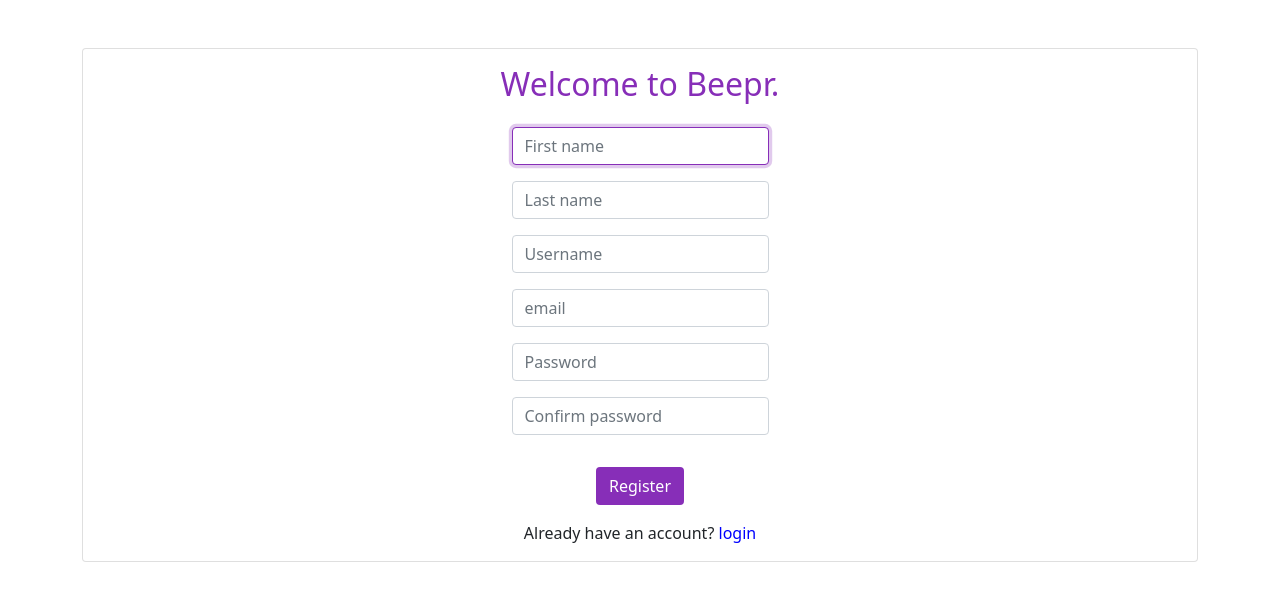
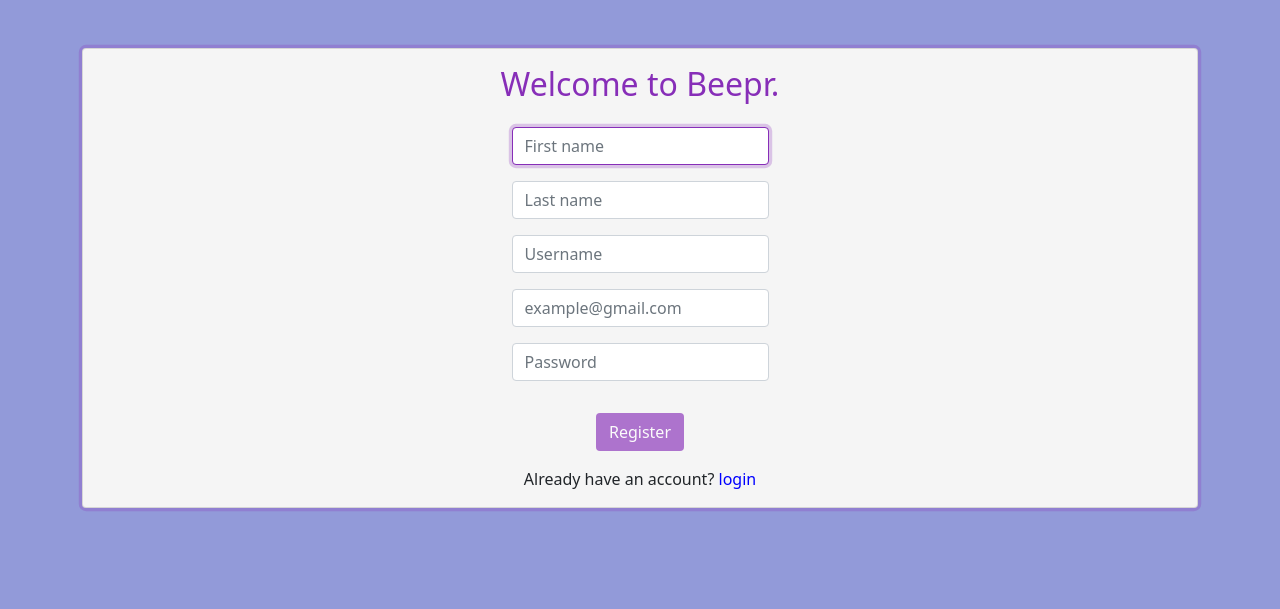
Before and after one commit to sirKay1010/Final_Project-Beepr, a Flask app: page /register in a window 1280 px wide. Shown: the top 609 px of the page. Run offline with Flask 2, Linux system fonts and the light colour scheme; some libraries are stand-ins or nearby versions.

Commit message:
add version 1 of the registration form validation and adding users data  to the db

```diff
--- a/app.py
+++ b/app.py
@@ -21,6 +21,8 @@ Session(app)
 db = SQL("sqlite:///beepr.db")
 
 # request handling
+
+
 @app.after_request
 def after_request(response):
     """Ensure responses aren't cached"""
@@ -30,7 +32,7 @@ def after_request(response):
     return response
 
 
-# ... route
+# Onboarding route
 @app.route("/onboarding")
 def index():
     """  """
@@ -41,8 +43,31 @@ def index():
 # Register route
 @app.route("/register", methods=["POST", "GET"])
 def register():
+    # Select all usernames
+    usernames = db.execute("SELECT username FROM users")
     if request.method == "POST":
-        pass
+        # create a dictionary to store a new users info
+        new_users = {}
+        new_users["firstname"] = request.form.get("firstname")
+        new_users["lastname"] = request.form.get("lastname")
+        new_users["username"] = request.form.get("username")
+        new_users["email"] = request.form.get("email")
+        new_users["password"] = request.form.get("password")
+
+        # What happens if code enters this if block? @mrsinister and @palmwinecode.
+        if not new_users["firstname"] or not new_users["lastname"] or not new_users["username"] or not new_users["email"] or not new_users["password"]:
+            return redirect("/register")
+
+        # Check for duplicate username
+        for pair in usernames:
+            if new_users["username"] == pair["username"]:
+                # What happens if username already exists @mrsinister and @palmwinecode.
+                return redirect("/register")
+
+        password_hash = generate_password_hash(new_users["password"])
+        db.execute("INSERT INTO users (name, username, email, password_hash) VALUES(?,?,?,?)", new_users["firstname"] + " " + new_users["lastname"],  new_users["username"], new_users["email"], password_hash)
+        return redirect("/login")
+
     # if method is GET
     else:
         return render_template("register.html")
--- a/static/script.js
+++ b/static/script.js
@@ -2,9 +2,9 @@
 let form = document.getElementById("addcontact");
 
 // prevent the page from submitting
-form.addEventListener('submit', event => {
-    event.preventDefault();
-});
+// form.addEventListener('submit', event => {
+//     event.preventDefault();
+// });
 
 //
 document.getElementById("cancel").onclick = function () {
--- a/templates/register.html
+++ b/templates/register.html
@@ -1,4 +1,78 @@
 {% extends "layout.html" %}
+
+{% block style %}
+<style>
+	body {
+		background-color: #929ad9;
+	}
+
+	.form-body {
+		background-color: #f5f5f5;
+		box-shadow: 0 0 0 0.2rem rgba(135, 46, 184, 0.25);
+	}
+</style>
+{% endblock %}
+
+{% block script %}
+<script>
+	// Wait for Page to load
+	document.addEventListener("DOMContentLoaded", function () {
+		// Select and disable button
+		const register_btn = document.getElementById("register_btn");
+		register_btn.disabled = true;
+
+		// Selcet all input fields
+		const inputs = document.querySelectorAll(".inputField");
+		// Add an input event listener for each input field
+		for (const input of inputs) {
+			input.addEventListener("input", buttonStatus);
+		}
+		// Validate the email and password fields
+		register_btn.onclick = validateFields;
+	});
+
+	// Function to disable btn until all fields are filled
+	function buttonStatus() {
+		let empty;
+		document.querySelectorAll(".inputField").forEach((input) => {
+			if (input.value === "") {
+				empty = true;
+			}
+		});
+		if (empty) {
+			register_btn.disabled = true;
+		}
+		else {
+			register_btn.disabled = false;
+		}
+	}
+
+	function validateFields() {
+		const email = document.querySelector("#email");
+		const password = document.querySelector("#password");
+
+		// Set the regular expressions to validate email and password
+		let emailRegEx = /^[a-z0-9._%+-]+@[a-z0-9.-]+\.[a-z]{2,4}$/;
+		let passwordRegEx = /^(?=.*?[A-Z])(?=.*?[a-z])(?=.*?[0-9])(?=.*?[#?!@$%^&*-]).{8,}$/;
+
+		// Validate email and password
+		if (emailRegEx.test(email.value)) {
+			email.setCustomValidity('');
+		}
+		else {
+			email.setCustomValidity('"' + email.value + '" is not a valid email.');
+		}
+
+		if (passwordRegEx.test(password.value)) {
+			password.setCustomValidity('');
+		}
+		else {
+			password.setCustomValidity('"' + password.value + '" is not a valid email.');
+		}
+	}
+
+</script>
+{% endblock %}
 
 {% block title%}
 Register
@@ -7,34 +81,31 @@ Register
 {% block body %}
 <form action="/register" method="post">
 	<div class="container py-5 text-center">
-	<div class="card">
+		<div class="card form-body">
 			<div class="my-3">
 				<h2 style="color: #872eb8;">Welcome to Beepr.</h2>
 			</div>
 			<div class="mb-3">
-	        <input autocomplete="off" autofocus class="form-control mx-auto w-auto" id="firstname" name="firstname"
-	            placeholder="First name" type="text">
+				<input autocomplete="off" autofocus class="inputField form-control mx-auto w-auto" id="firstname"
+					name="firstname" placeholder="First name" type="text" required>
 			</div>
 			<div class="mb-3">
-	        <input autocomplete="off" autofocus class="form-control mx-auto w-auto" id="lastname" name="lastname"
-	            placeholder="Last name" type="text">
+				<input autocomplete="off" class="inputField form-control mx-auto w-auto" id="lastname" name="lastname"
+					placeholder="Last name" type="text" required>
 			</div>
 			<div class="mb-3">
-	        <input autocomplete="off" autofocus class="form-control mx-auto w-auto" id="username" name="username"
-	            placeholder="Username" type="text">
+				<input autocomplete="off" class="inputField form-control mx-auto w-auto" id="username" name="username"
+					placeholder="Username" type="text" required>
 			</div>
 			<div class="mb-3">
-	        <input autocomplete="off" autofocus class="form-control mx-auto w-auto" id="email" name="email"
-	            placeholder="email" type="text">
+				<input autocomplete="off" class="inputField form-control mx-auto w-auto" id="email" name="email"
+					placeholder="example@gmail.com" type="text" required>
 			</div>
 			<div class="mb-3">
-	        <input class="form-control mx-auto w-auto" id="password" name="password" placeholder="Password" type="password">
+				<input class="inputField form-control mx-auto w-auto" id="password" name="password" placeholder="Password"
+					type="password" required>
 			</div>
-	    <div class="mb-3">
-	        <input class="form-control mx-auto w-auto" id="confirmation" name="confirmation" placeholder="Confirm password"
-	            type="password">
-	    </div>
-	        <button class="mx-auto my-3 w-auto btn btn text-white submit-btn" type="submit">
+			<button class="mx-auto my-3 w-auto btn btn text-white submit-btn" type="submit" id="register_btn">
 				Register</button>
 			<div>
 				<p>Already have an account? <a style="text-decoration: none; color: blue;" href="">login</a></p>
```
Also changed, not shown: templates/login.html (+11 -1 lines), README.md (added), beepr.db. Lines whose indentation alone changed are shown as unchanged.
